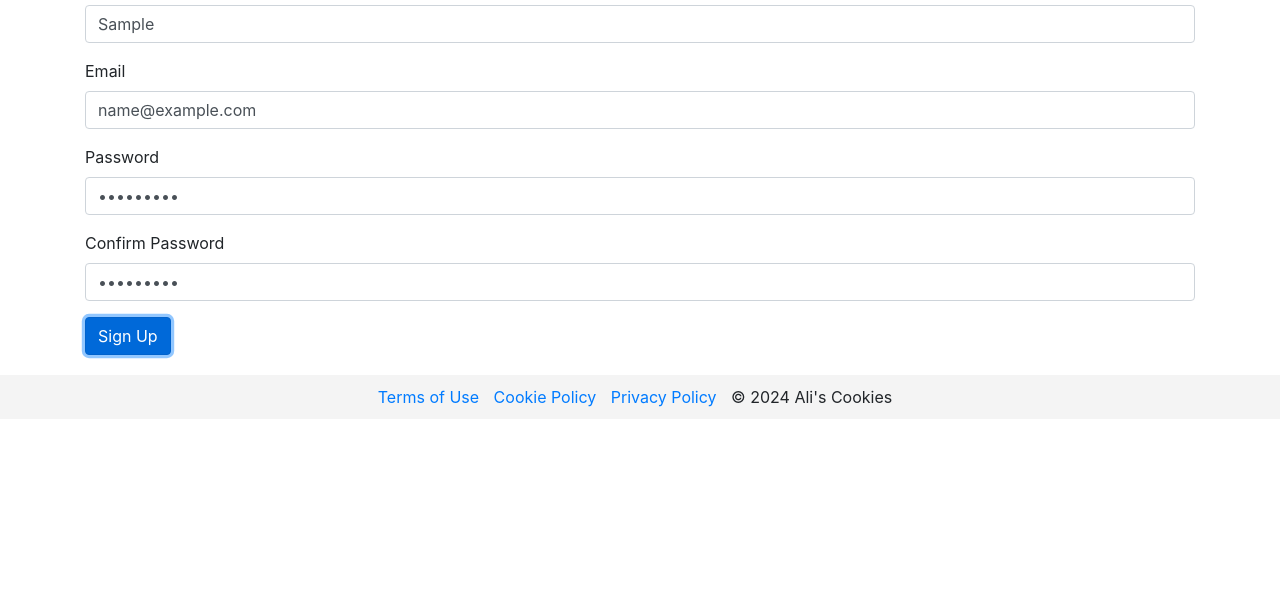
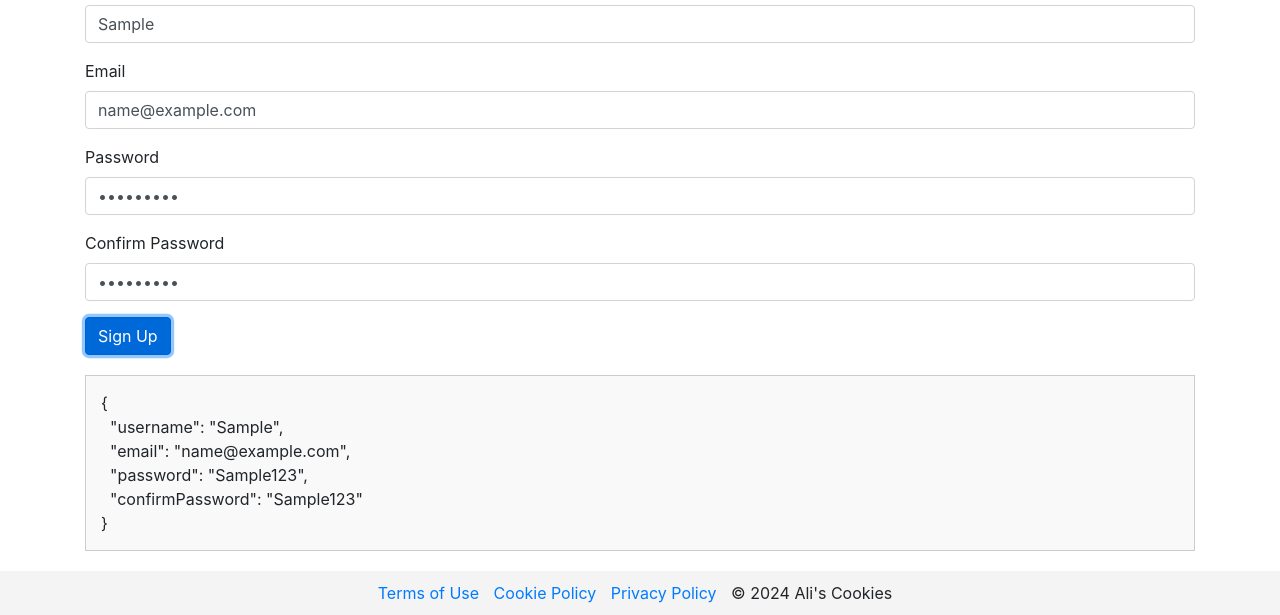
Before and after one commit to aaa7232/signuppage, a plain HTML site: page signup.html in a window 1280 px wide. Both pictures are taken after typing "Sample", "name@example.com", "Sample123", "Sample123" into the empty fields and a click on the button "Sign Up". Shown: the part 217-832 px from the top of the page. Before the commit the page ends 800 px from the top, so only its background shows below. Drawn offline with nearby package versions, Linux system fonts and the light colour scheme.

Commit message:
Update signup.html

```diff
--- a/signup.html
+++ b/signup.html
@@ -7,16 +7,23 @@
     <link rel="stylesheet" href="styles.css">
     <link rel="stylesheet" href="https://maxcdn.bootstrapcdn.com/bootstrap/4.5.2/css/bootstrap.min.css">
     <style>
-
         .invalid {
             border-color: #FF0000;
         }
-
 
         .error-message {
             color: #FF0000;
             font-size: 14px;
             display: none;
+        }
+
+
+        #jsonDisplay {
+            margin-top: 20px;
+            padding: 15px;
+            border: 1px solid #ccc;
+            background-color: #f9f9f9;
+            white-space: pre-wrap;
         }
     </style>
 </head>
@@ -64,6 +71,9 @@
             </div>
             <button type="submit" class="btn btn-primary">Sign Up</button>
         </form>
+
+
+        <div id="jsonDisplay" style="display:none;"></div>
     </main>
 
     <footer>
@@ -79,46 +89,48 @@
         document.getElementById('signupForm').addEventListener('submit', function (e) {
             e.preventDefault();
 
-
-            const username = document.getElementById('username');
-            const email = document.getElementById('email');
-            const password = document.getElementById('password');
-            const confirmPassword = document.getElementById('confirmPassword');
-
+            const username = document.getElementById('username').value;
+            const email = document.getElementById('email').value;
+            const password = document.getElementById('password').value;
+            const confirmPassword = document.getElementById('confirmPassword').value;
 
             clearErrors();
 
             let isValid = true;
 
-
-            if (username.value.trim() === '') {
-                showError(username, 'usernameError');
+            if (username.trim() === '') {
+                showError(document.getElementById('username'), 'usernameError');
                 isValid = false;
             }
 
-
             const emailPattern = /^[^@\s]+@[^@\s]+\.[^@\s]+$/;
-            if (!emailPattern.test(email.value.trim())) {
-                showError(email, 'emailError');
+            if (!emailPattern.test(email.trim())) {
+                showError(document.getElementById('email'), 'emailError');
                 isValid = false;
             }
 
-
-            if (password.value.trim() === '') {
-                showError(password, 'passwordError');
+            if (password.trim() === '') {
+                showError(document.getElementById('password'), 'passwordError');
                 isValid = false;
             }
 
-
-            if (password.value !== confirmPassword.value) {
-                showError(confirmPassword, 'confirmPasswordError');
+            if (password !== confirmPassword) {
+                showError(document.getElementById('confirmPassword'), 'confirmPasswordError');
                 isValid = false;
             }
 
+            if (isValid) {
 
-            if (isValid) {
-                alert('Form submitted successfully!');
+                const userData = {
+                    username: username,
+                    email: email,
+                    password: password,
+                    confirmPassword: confirmPassword
+                };
 
+
+                document.getElementById('jsonDisplay').textContent = JSON.stringify(userData, null, 2);
+                document.getElementById('jsonDisplay').style.display = 'block';
             }
         });
 
```
